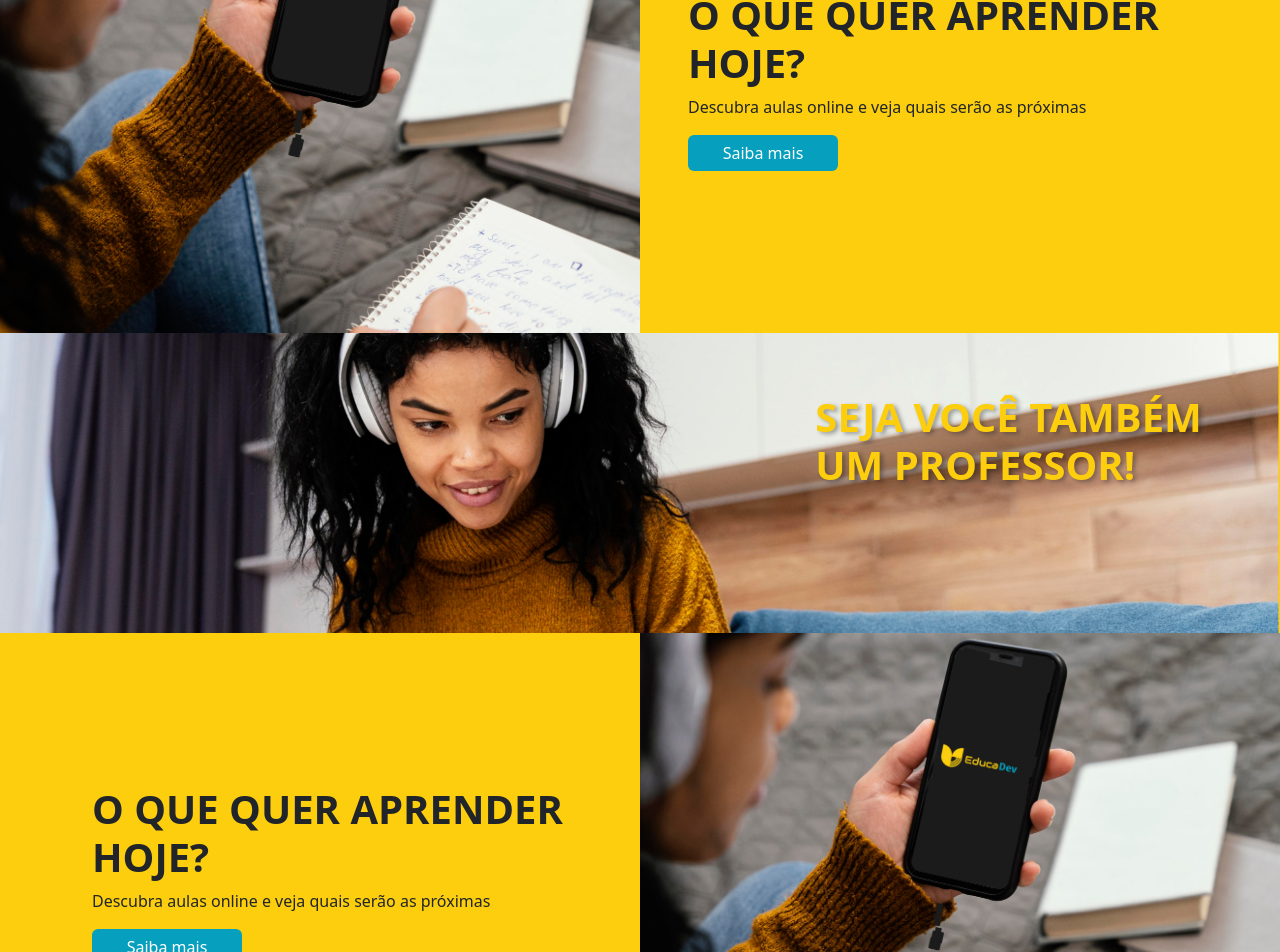
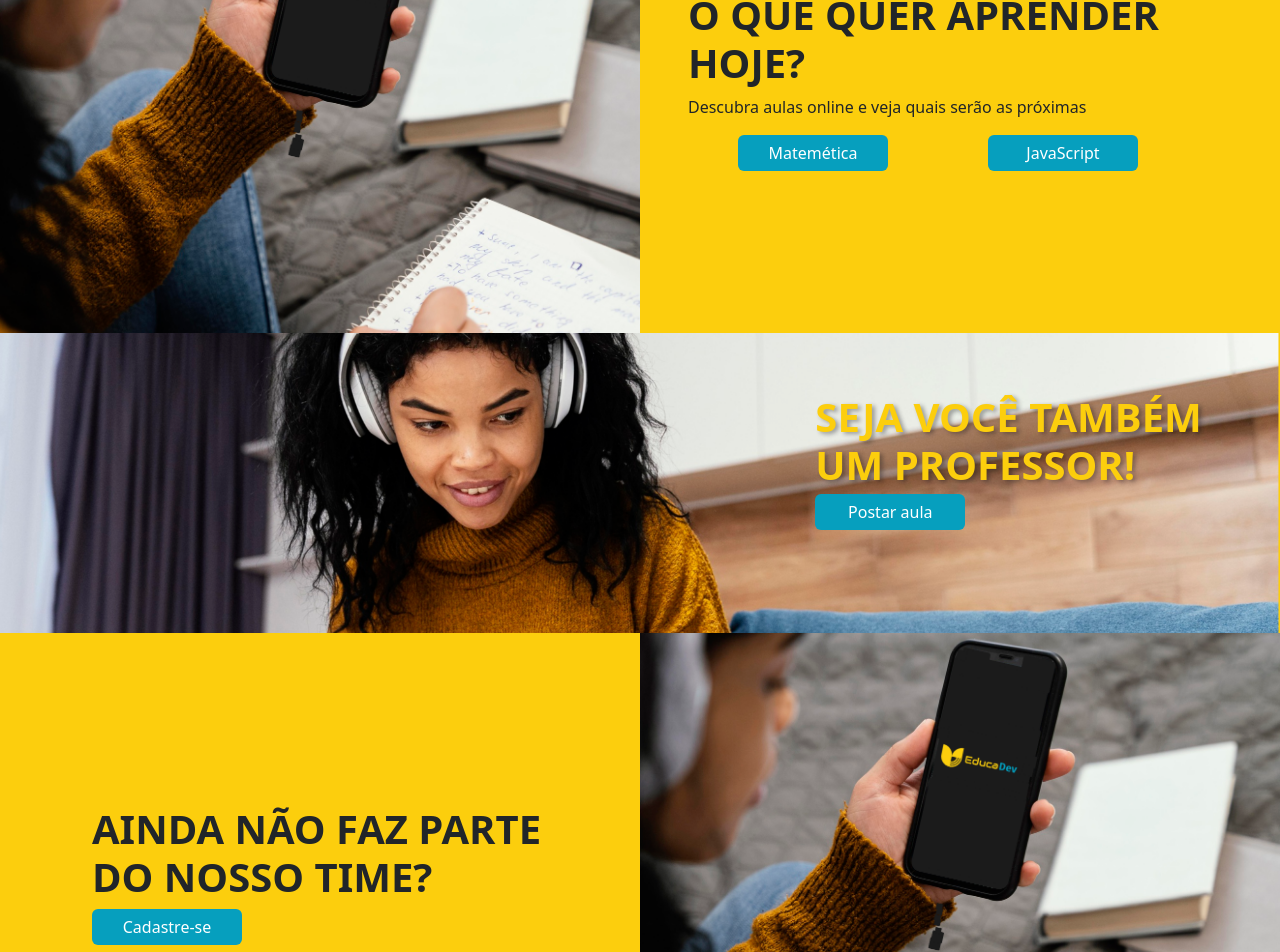
Before and after one commit to Hackathon-letscode/educadev, a React (Create React App) app in the folder front-end/: page / in a window 1280 px wide. Shown: the part 680-1632 px from the top of the page. Built offline with nearby package versions, Linux system fonts and the light colour scheme.

Commit message:
atualizacao home

```diff
--- a/front-end/src/Pages/Home.jsx
+++ b/front-end/src/Pages/Home.js
@@ -23,7 +23,14 @@ const Home = () => {
             <div className="wrapper informacoes">
               <h2>O que quer aprender hoje?</h2>
               <p>Descubra aulas online e veja quais serão as próximas</p>
-              <Button className="button">Saiba mais</Button>
+              <div className="d-flex justify-content-around">
+                <Button href="/matematica" className="button">
+                  Matemética
+                </Button>
+                <Button href="/javascript" className="button">
+                  JavaScript
+                </Button>
+              </div>
             </div>
           </Container>
         </Row>
@@ -40,6 +47,9 @@ const Home = () => {
           <Row className="align-items-end col-12 justify-content-end">
             <h3 className="col-6 col-md-4 text-right">
               Seja você também um professor!
+              <Button href="postaraula" className="button">
+                Postar aula
+              </Button>
             </h3>
           </Row>
         </Container>
@@ -48,9 +58,11 @@ const Home = () => {
         <Row className="col-12 g-0">
           <Container className="d-flex flex-column col-12 col-md-6 align-items-end justify-content-center mb-3 mb-md-0 px-0 container px-md-5">
             <div className="wrapper informacoes">
-              <h2>O que quer aprender hoje?</h2>
-              <p>Descubra aulas online e veja quais serão as próximas</p>
-              <Button className="button">Saiba mais</Button>
+              <h2>Ainda não faz parte do nosso time?</h2>
+              {/* <p>Cadastre-se</p> */}
+              <Button href="cadastro" className="button">
+                Cadastre-se
+              </Button>
             </div>
           </Container>
           <div className="col-12 col-md-6 inverter-ordem mt-3 mt-md-0">
--- a/front-end/src/Pages/home.css
+++ b/front-end/src/Pages/home.css
@@ -24,11 +24,31 @@
     text-transform: uppercase;
     font-size: 40px;
 }
+.mid-banner .container {
+  background: #fff;
+}
+.mid-banner .button {
+  margin-bottom: 10px;
+  width: 150px;
+  background-color: #069fbe;
+  border: none;
+  font-weight: 400;
+  text-transform: none;
+  text-shadow: none;
+}
+.mid-banner .btn:hover{
+  background-color: #fff;
+  color: #069fbe;
+}
 .wrapper .button {
   margin-bottom: 10px;
   width: 150px;
   background-color: #069fbe;
   border: none;
+}
+.wrapper .btn:hover{
+  background-color: #fff;
+  color: #069fbe;
 }
 @media (max-width: 1024px) {
   .mid-banner {
```
